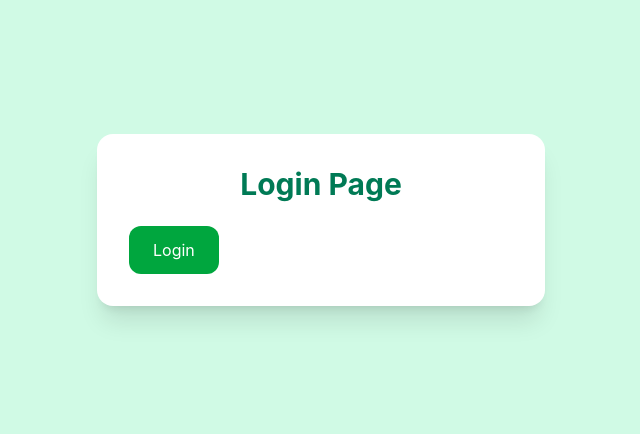
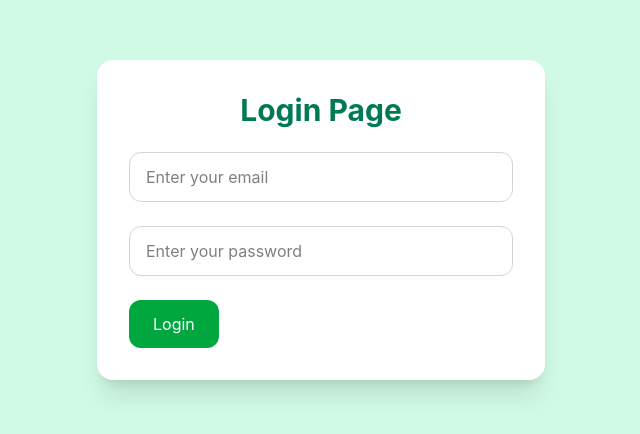
Before and after one commit to moemenhafez/project-final, a React (Vite) app: page /login in a window 1280 px wide. Shown: the part 180-614 px from the top of the page, without its empty margins (319-959 px from the left). Built offline with nearby package versions, Linux system fonts and the light colour scheme.

Commit message:
Create reusable Input component for authentication forms

```diff
--- /dev/null
+++ b/src/components/ui/Input.tsx
@@ -0,0 +1,30 @@
+interface InputProps {
+  type: string
+
+  placeholder: string
+}
+
+function Input({
+  type,
+  placeholder,
+}: InputProps) {
+  return (
+    <input
+      type={type}
+      placeholder={placeholder}
+      className="
+        w-full
+        px-4
+        py-3
+        border
+        border-gray-300
+        rounded-xl
+        outline-none
+        focus:border-emerald-600
+        transition
+      "
+    />
+  )
+}
+
+export default Input
--- a/src/pages/auth/LoginPage.tsx
+++ b/src/pages/auth/LoginPage.tsx
@@ -1,4 +1,6 @@
 import Button from '@/components/ui/Button'
+
+import Input from '@/components/ui/Input'
 
 function LoginPage() {
   return (
@@ -34,6 +36,16 @@ function LoginPage() {
           Login Page
         </h1>
 
+        <Input
+          type="email"
+          placeholder="Enter your email"
+        />
+
+        <Input
+          type="password"
+          placeholder="Enter your password"
+        />
+
         <Button title="Login" />
       </div>
     </div>
```
